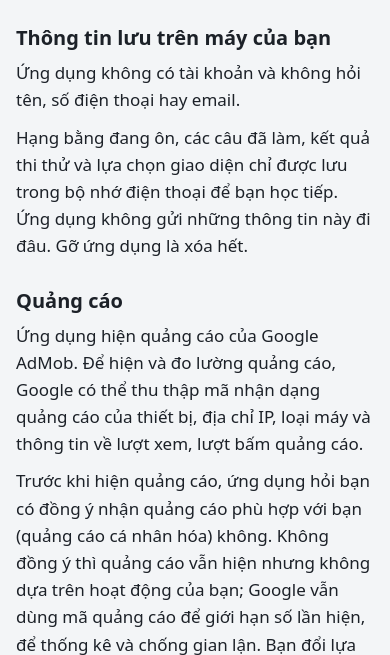
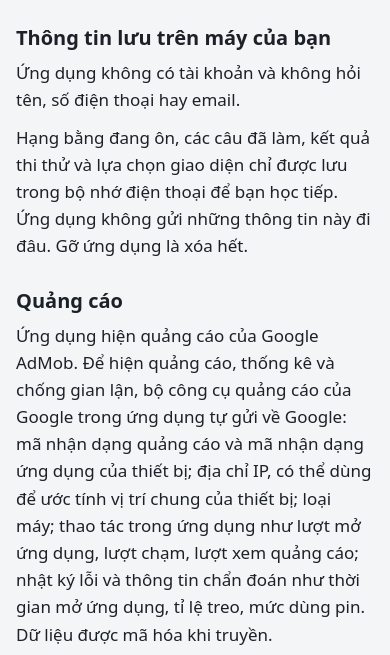
Before and after one commit to hocgplx/hocgplx.github.io, a plain HTML site: page privacy/index.html in a window 390 px wide. Shown: the part 137-792 px from the top of the page. Drawn offline with Linux system fonts and the light colour scheme.

Commit message:
docs(privacy): list every kind of data the ads SDK sends to Google
The Google Play Data safety form declares the four kinds Google lists for
the Mobile Ads SDK: approximate location from the IP address, app
interactions, crash logs and diagnostics, and device IDs. The policy named
only some of them, so it now names all four and says they are encrypted in
transit.

Co-Authored-By: Claude Opus 5.5 <noreply@anthropic.com>

```diff
--- a/privacy/index.html
+++ b/privacy/index.html
@@ -36,7 +36,7 @@ footer { color: var(--ink2); font-size: 15px; padding-top: 24px; padding-bottom:
 </section>
 <section>
 <h2>Quảng cáo</h2>
-<p>Ứng dụng hiện quảng cáo của Google AdMob. Để hiện và đo lường quảng cáo, Google có thể thu thập mã nhận dạng quảng cáo của thiết bị, địa chỉ IP, loại máy và thông tin về lượt xem, lượt bấm quảng cáo.</p>
+<p>Ứng dụng hiện quảng cáo của Google AdMob. Để hiện quảng cáo, thống kê và chống gian lận, bộ công cụ quảng cáo của Google trong ứng dụng tự gửi về Google: mã nhận dạng quảng cáo và mã nhận dạng ứng dụng của thiết bị; địa chỉ IP, có thể dùng để ước tính vị trí chung của thiết bị; loại máy; thao tác trong ứng dụng như lượt mở ứng dụng, lượt chạm, lượt xem quảng cáo; nhật ký lỗi và thông tin chẩn đoán như thời gian mở ứng dụng, tỉ lệ treo, mức dùng pin. Dữ liệu được mã hóa khi truyền.</p>
 <p>Trước khi hiện quảng cáo, ứng dụng hỏi bạn có đồng ý nhận quảng cáo phù hợp với bạn (quảng cáo cá nhân hóa) không. Không đồng ý thì quảng cáo vẫn hiện nhưng không dựa trên hoạt động của bạn; Google vẫn dùng mã quảng cáo để giới hạn số lần hiện, để thống kê và chống gian lận. Bạn đổi lựa chọn trong Cài đặt, mục &quot;Quảng cáo phù hợp với bạn&quot;.</p>
 <p>Ở châu Âu, Anh và Thụy Sĩ, Google còn hỏi thêm theo luật nơi đó; khi đó bạn đổi lựa chọn trong Cài đặt, mục &quot;Tùy chọn quảng cáo&quot;. Bạn cũng có thể đặt lại hoặc xóa mã nhận dạng quảng cáo trong phần cài đặt Google của điện thoại.</p>
 <p><a href="https://policies.google.com/technologies/partner-sites">Cách Google dùng dữ liệu từ ứng dụng có quảng cáo</a> <span class="detail">(policies.google.com)</span></p>
```
